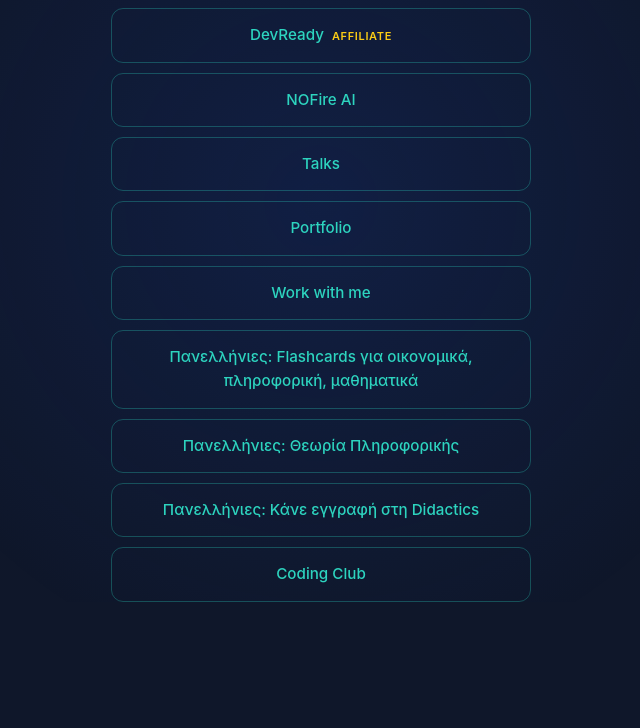
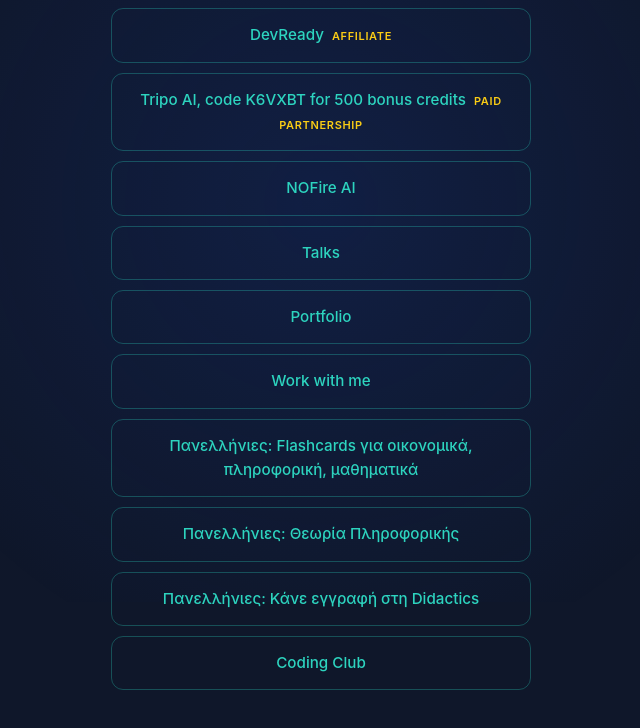
Before and after one commit to artemisln/links, a plain HTML site: page links/index.html in a window 1280 px wide. Shown: the part 198-926 px from the top of the page, without its empty margins (319-959 px from the left). Before the commit the page ends 864 px from the top, so only its background shows below. Drawn offline with Linux system fonts and the light colour scheme.

Commit message:
Add Tripo AI partner link

```diff
--- a/links/index.html
+++ b/links/index.html
@@ -65,6 +65,7 @@
 
             <div class="list">
                 <a class="btn" href="https://l.devready.gr/s/artemis" data-link="devready" target="_blank" rel="noopener noreferrer">DevReady<span class="tag">Affiliate</span></a>
+                <a class="btn" href="https://studio.tripo3d.ai/cli?invite_code=K6VXBT&amp;utm_source=Instagram&amp;utm_medium=kol&amp;utm_campaign=kol_artemis.codes" data-link="tripo" target="_blank" rel="noopener noreferrer">Tripo AI, code K6VXBT for 500 bonus credits<span class="tag">Paid partnership</span></a>
 
                 <!-- READY TO TURN ON. Each needs the thing named in its comment. Keep the tag, it is the disclosure.
 
```
